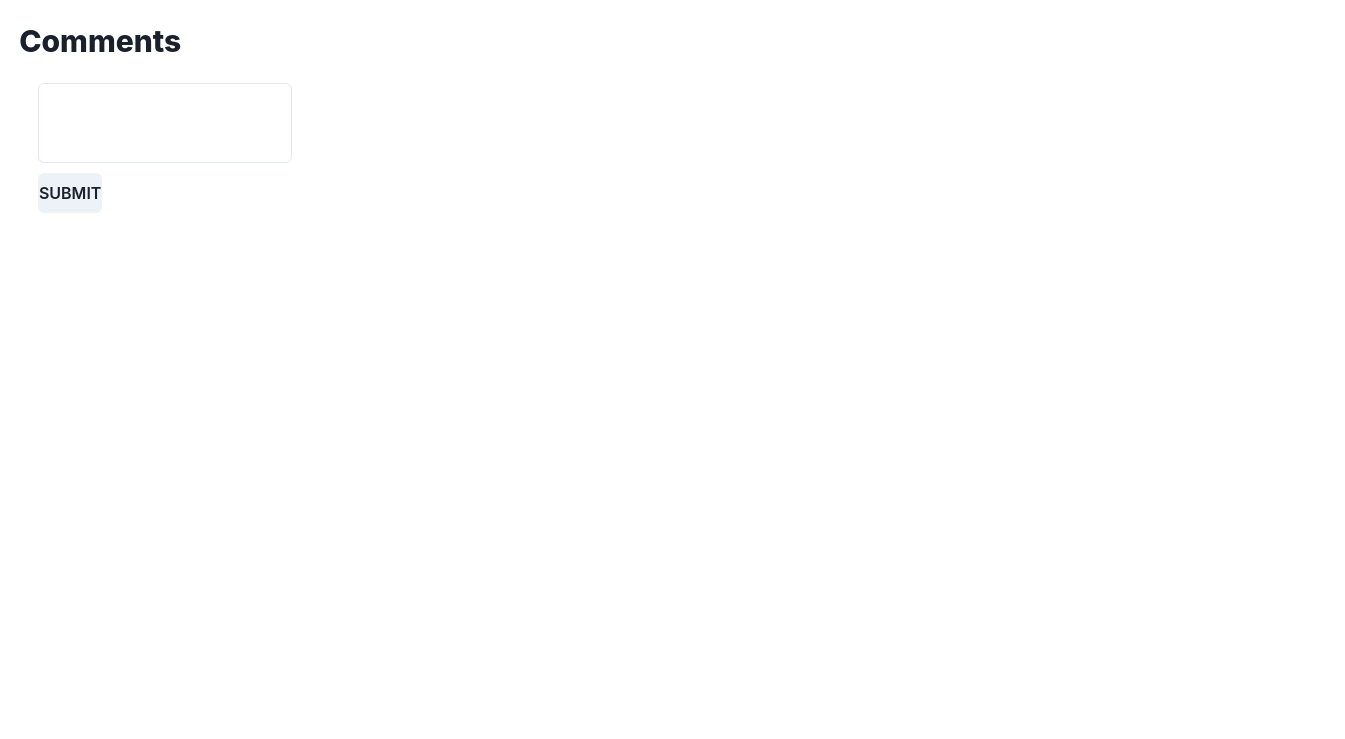
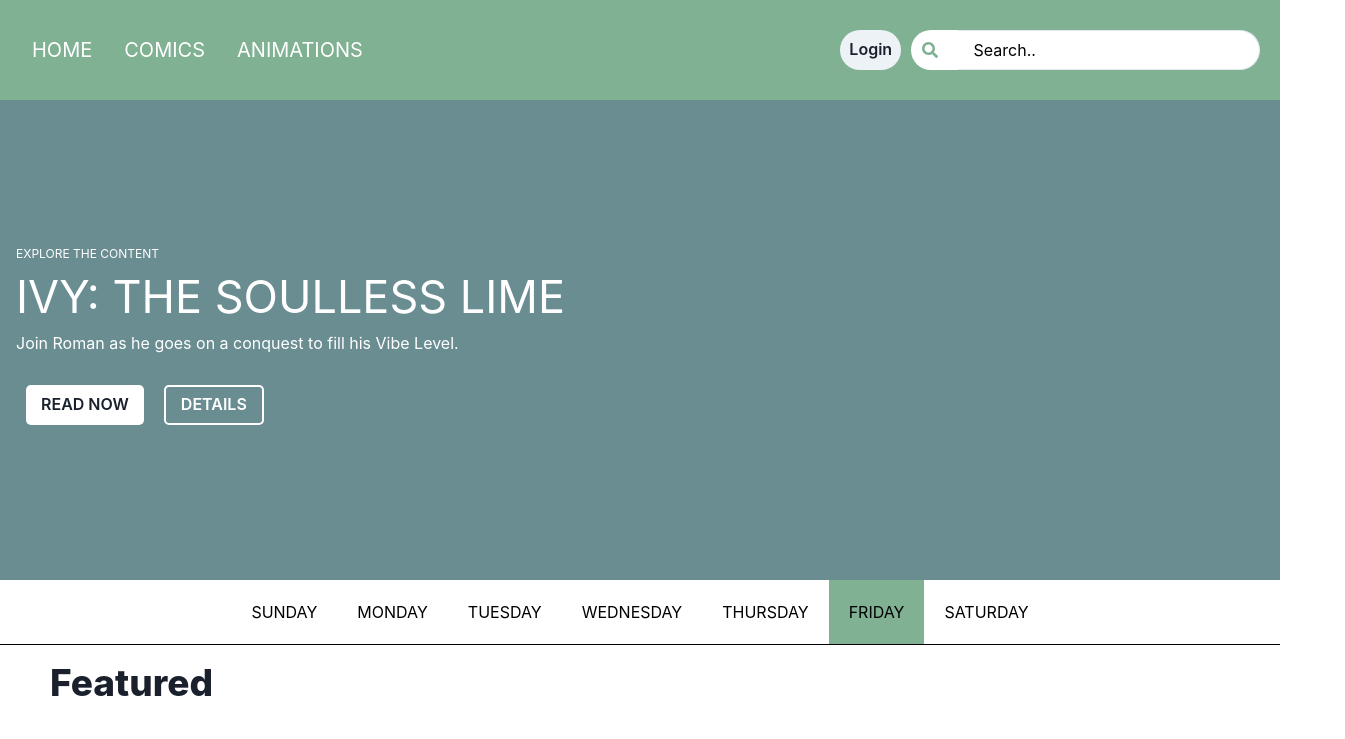
Before and after one commit to BlackDives/webflow-s, a React (Create React App) app: page / in a window 1280 px wide. Shown: the top 739 px of the page, 1345 px wide, since content can reach past the window. Built offline with nearby package versions, Linux system fonts and the light colour scheme.

Commit message:
chore: padding fix

```diff
--- a/src/App.js
+++ b/src/App.js
@@ -8,10 +8,10 @@ import Comments from './Components/CommentComponents/comments'
 const App = () => {
     return (
         <>
-            {/* <NavHeader />
+            <NavHeader />
             <LandingHeader />
-            <Featured /> */}
-            <Comments />
+            <Featured />
+            {/* <Comments /> */}
         </>
     )
 }
--- a/src/Components/CommentComponents/comment-form.js
+++ b/src/Components/CommentComponents/comment-form.js
@@ -18,6 +18,7 @@ const CommentForm = ({ addItems }) => {
                         value={comment}
                         onChange={(e) => setComment(e.target.value)}
                         resize={'none'}
+                        p={'5rem'}
                     />
                     <Button type={'submit'} width={'25%'} my={'10px'}>
                         SUBMIT
--- a/src/Components/NavComponents/nav-header.js
+++ b/src/Components/NavComponents/nav-header.js
@@ -52,7 +52,11 @@ const NavHeader = () => {
                 })}
             </UnorderedList>
             <Flex paddingX={'20px'}>
-                <Button margin={'0 10px'} onClick={onOpen}>
+                <Button
+                    margin={'0 10px'}
+                    onClick={onOpen}
+                    borderRadius={'20px'}
+                >
                     Login
                 </Button>
                 <Modal isOpen={isOpen} onClose={onClose}>
@@ -92,7 +96,6 @@ const NavHeader = () => {
                     leftIcon={<FaSearch />}
                     borderRadius={'20px'}
                     borderRightRadius={0}
-                    border={'1px solid white'}
                     background={'white'}
                     padding={'10px 15px'}
                     borderRight={'none'}
@@ -101,11 +104,11 @@ const NavHeader = () => {
                 <Input
                     // padding={'10px 30px'}
                     borderRadius={'20px'}
-                    border={'1px solid white'}
                     borderLeftRadius={0}
                     borderLeft={'none'}
                     placeholder={'Search..'}
-                    _placeholder={{ color: 'white' }}
+                    _placeholder={{ color: 'black' }}
+                    background={'white'}
                 />
             </Flex>
         </Flex>
```
